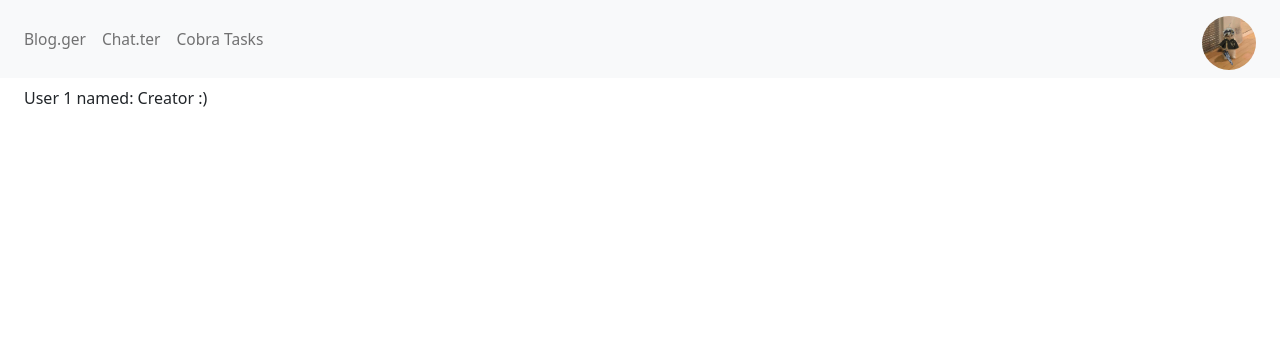
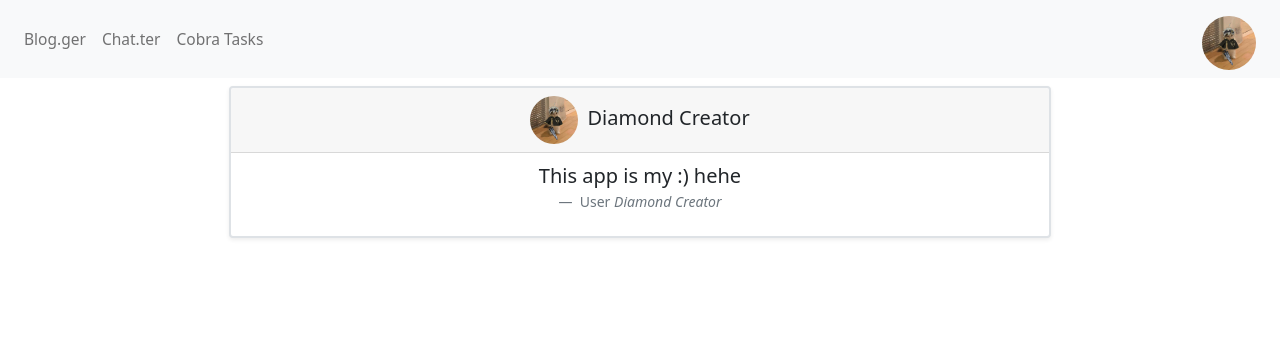
Before and after one commit to IntroSpace/blogger_and_chatter, a Flask app: page /profile in a window 1280 px wide. Shown: the top 338 px of the page. Run offline with Flask 2, Linux system fonts and the light colour scheme.

Commit message:
update: updates at user page :|

```diff
--- a/main.py
+++ b/main.py
@@ -123,7 +123,9 @@ def tasks():
 def personal_profile():
     user = {
         'id': 1,
-        'name': 'Creator'
+        'name': 'Creator',
+        'surname': 'Diamond',
+        'description': 'This app is my :) hehe'
     }
     return render_template('profile.html', **get_all_info(-1), user=user)
 
--- a/templates/one_blog.html
+++ b/templates/one_blog.html
@@ -38,7 +38,7 @@
             </div>
         </div>
       <div class="col-12 col-md-6 border border-1 ms-md-3 mt-2 mt-md-0">
-          <h3 align="center">Recommendations</h3>
+          <h3 align="center" class="mt-2">Recommendations</h3>
           <ul class="list-group">
               {% for i in recommend %}
               <li class="list-group-item card shadow-sm p-0 border border-1" onclick="onclickListener('{{i.id}}');">
--- a/templates/profile.html
+++ b/templates/profile.html
@@ -1,7 +1,27 @@
 {% extends "base.html" %}
 
 {% block content %}
-<div class="container-fluid mt-2">
-  User {{ user.id }} named: {{ user.name }} :)
+<div class="container-fluid mt-2" align="center">
+      <div class="col-12 col-md-10 col-lg-8 card shadow-sm p-0 border border-2">
+          <div class="card-header">
+              <h5 card="card-title" style="margin-bottom: 0;">
+                  <img style="width: 3rem;" src="/avatar/{{ avatar }}" alt="..." class="rounded-circle me-1 other-click">
+                  {{user.surname}} {{ user.name }}
+              </h5>
+          </div>
+          <div class="card-body p-2">
+            <div class="card-text">
+              <figure>
+                  <blockquote class="blockquote">
+                      <p>{{ user.description }}</p>
+                  </blockquote>
+                  <figcaption class="blockquote-footer">
+                      User <cite title="Source Title">{{user.surname}} {{ user.name }}</cite>
+                  </figcaption>
+              </figure>
+            </div>
+          </div>
+      </div>
+  </div>
 </div>
 {% endblock %}
```
